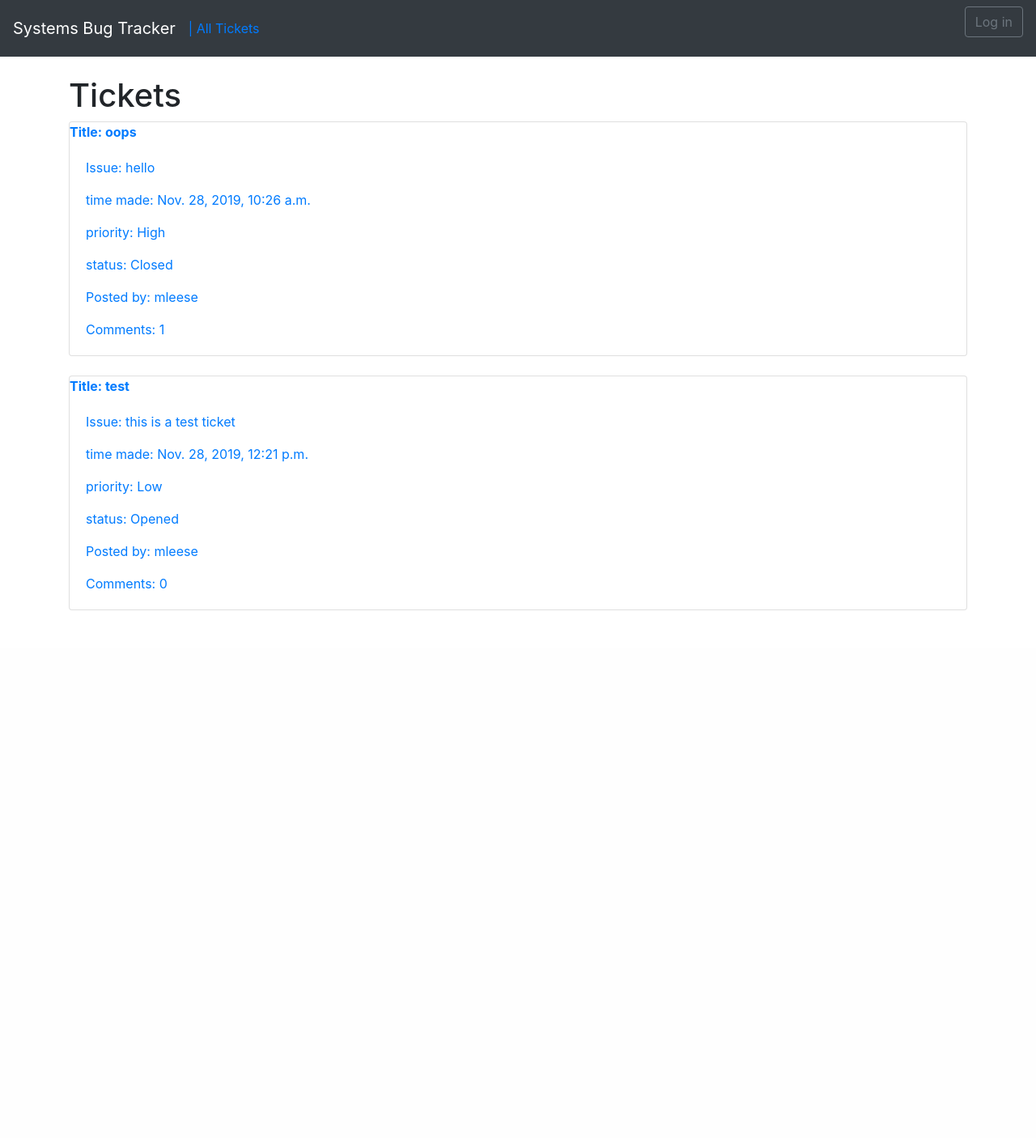
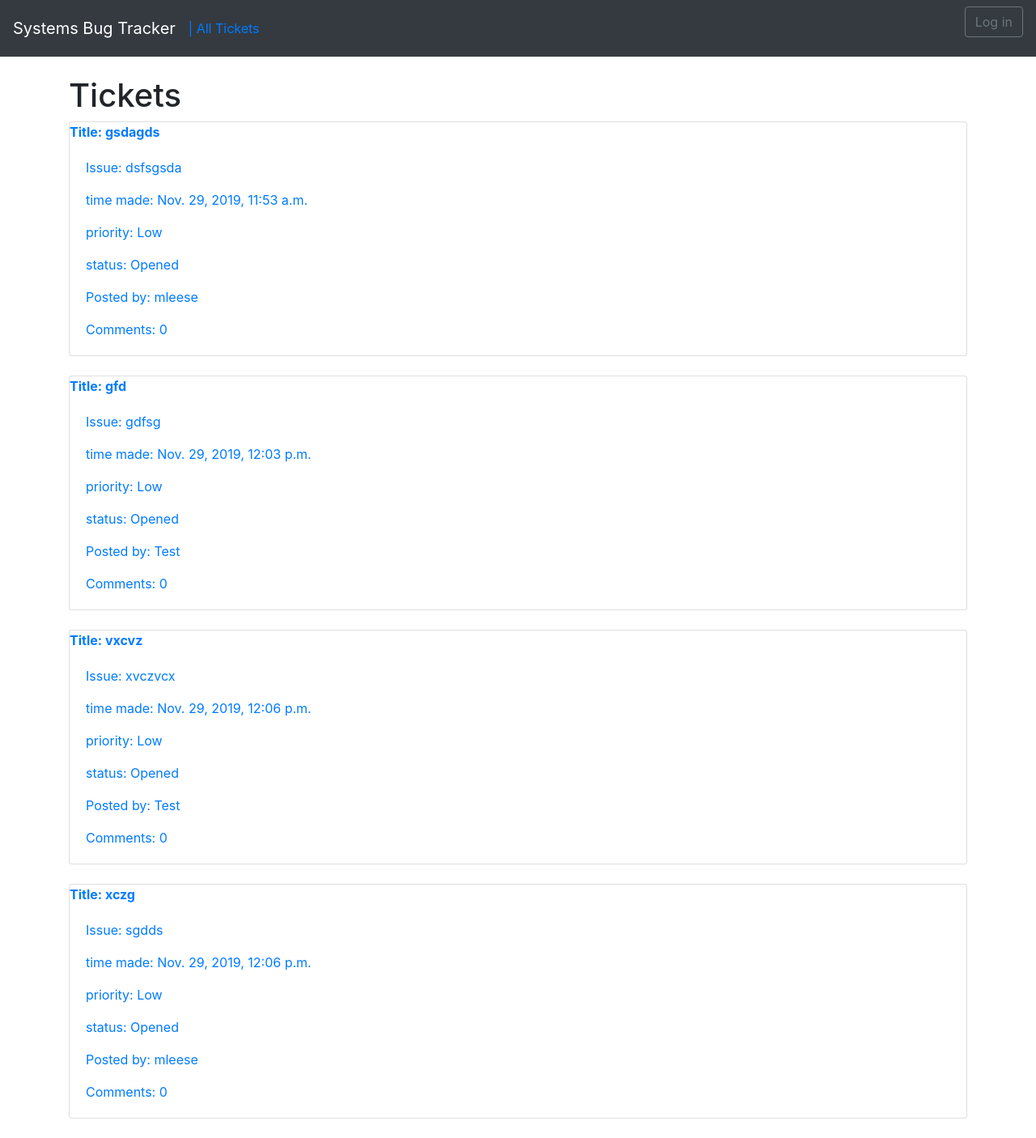
Before and after one commit to Marcleese1/securesoftwarebugtrackernew, a Django app: page /ticket/ in a window 1280 px wide. Shown: the whole page at 81% size. Before the commit the page ends 754 px from the top, so only its background shows below. Run offline with Django 3.2, Linux system fonts and the light colour scheme; data comes from the database, SQL or seed files in the repository; tables that the repository leaves empty hold one stand-in row (values such as "Sample post"); some libraries are stand-ins or nearby versions.

Commit message:
finalised

```diff
--- a/SecureCOursework/settings.py
+++ b/SecureCOursework/settings.py
@@ -133,7 +133,7 @@
 # https://docs.djangoproject.com/en/2.2/howto/static-files/
 
 SESSION_EXPIRE_AT_BROWSER_CLOSE = True
-SESSION_COOKIE_AGE = 300
+SESSION_COOKIE_AGE = 120
 
 AXES_LOGIN_FAILURE_LIMIT=3
 AXES_COOLOFF_TIME= 120
--- a/templates/dashboard.html
+++ b/templates/dashboard.html
@@ -7,17 +7,17 @@
 
 {% block content %}
     <h1>Tickets</h1>
-  {% for post in object_list %}
+  {% for post in ticket_list %}
       <div class="card">
-       <a href="{% url 'editTicket' post.pk%}">
+       <a href="{% url 'editTicket' post.pk %}">
      <span class="font-weight-bold">{{ "Title: " }}{{ post.ticketName }}</span>
       <div class="card-body">
       <p>{{ "Issue: " }}{{ post.ticketDescription }}</p>
       <p>{{ "time made: " }}{{ post.ticketTime }}</p>
       <p>{{ "priority: " }}{{ post.priority }}</p>
       <p>{{ "status: " }}{{ post.condition }}</p>
-      <p>{{ "Posted by: " }}{{ post.staffmember }}</p>
-      <a href="{% url 'add-comment' pk=post.pk %}">Comments: {{ post.comment.count}}</a>
+      <p>{{ "Posted by: " }}{{ post.user }}</p>
+      <a href="{% url 'editTicket' post.pk %}">Comments: {{ post.comment.count}}</a>
       </div>
        </a>
     </div>
--- a/templates/editTicket.html
+++ b/templates/editTicket.html
@@ -4,7 +4,7 @@
 <!--Displays the view depending on who is logged in-->
 {% block content %}
   <h1>Package Details</h1>
-      {% if request.user == object.staffmember or user.is_Staff or ticket.priority is open or ticket.priority is resolved %}
+      {% if request.user == object.staffmember or user.is_Staff %}
   <form method="POST">
     {% csrf_token %}
     {{ form.as_p }}
@@ -16,7 +16,7 @@
       <p>{{ "time made: " }}{{ object.ticketTime }}</p>
       <p>{{ "priority: " }}{{ object.priority }}</p>
       <p>{{ "status: " }}{{ object.condition }}</p>
-      <p>{{ "Posted by: " }}{{ object.staffmember }}</p>
+      <p>{{ "Posted by: " }}{{ object.user }}</p>
      <a class="btn btn-default" href="{% url 'dashboard' %}">back to dashboard</a>
 <script>
 function goBack() {
--- a/ticket/models.py
+++ b/ticket/models.py
@@ -37,9 +37,7 @@
 
 # Create your models here.
 class Ticket(models.Model):
-    id = models.AutoField(primary_key=True, unique=True, auto_created=True)
-    staffmember = models.ForeignKey('users.Users', verbose_name='Users',on_delete=models.CASCADE, default=True,
-                                    related_name='ticket')
+    user = models.ForeignKey(Users, on_delete=models.CASCADE, default=None)
     ticketId = models.UUIDField(default=uuid.uuid4, editable=False)
     ticketName = models.CharField(max_length=200)
     ticketDescription = models.TextField(max_length=10000)
@@ -51,9 +49,8 @@
 
 
 class Comment(models.Model):
-    id = models.AutoField(primary_key=True, unique=True, auto_created=True)
     IdTicket = models.ForeignKey('ticket.Ticket', verbose_name='Ticket', on_delete=models.CASCADE, related_name='comment', default=True)
     user = models.ForeignKey('users.Users',  verbose_name='Users', on_delete=models.CASCADE,
-                               related_name='comments', default=True)
+                               related_name='comment', default=True)
     timestamp = models.DateTimeField(default=timezone.now)
     description = models.CharField(max_length=1000)
--- a/ticket/views.py
+++ b/ticket/views.py
@@ -30,6 +30,10 @@
     template_name = 'createTicket.html'
     fields = ('ticketName', 'ticketDescription', 'priority', 'role')
     success_url = reverse_lazy('dashboard')
+
+    def form_valid(self, form):
+        form.instance.user = self.request.user
+        return super(createTicketView, self).form_valid(form)
 
 
 class EditTicketView(UpdateView, LoginRequiredMixin):
--- a/users/models.py
+++ b/users/models.py
@@ -40,7 +40,6 @@
 
 class Users(AbstractUser):
     pass
-    id = models.AutoField(primary_key=True, unique=True, auto_created=True)
     username = models.CharField(blank=False, max_length=25, unique=True)
     email = models.EmailField(blank=False, unique=True)
     password_changed= models.BooleanField(default=False)
```
Also changed, not shown: db.sqlite3.
